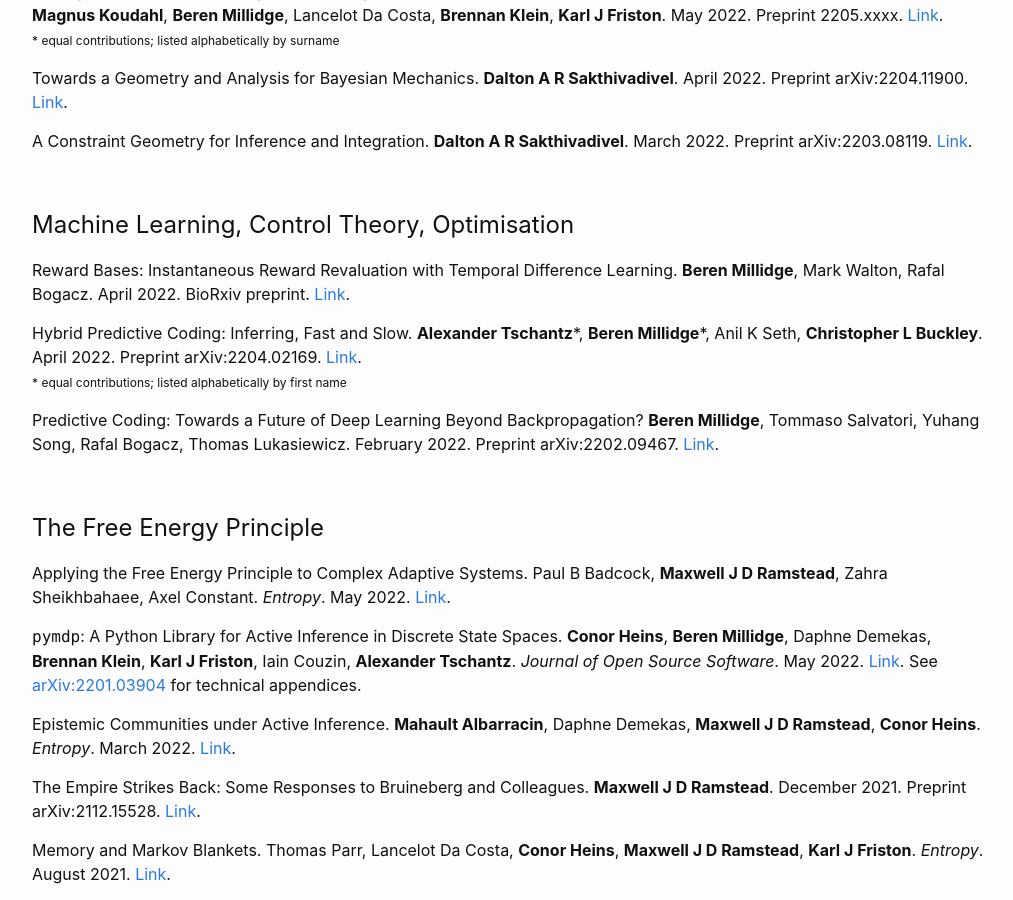
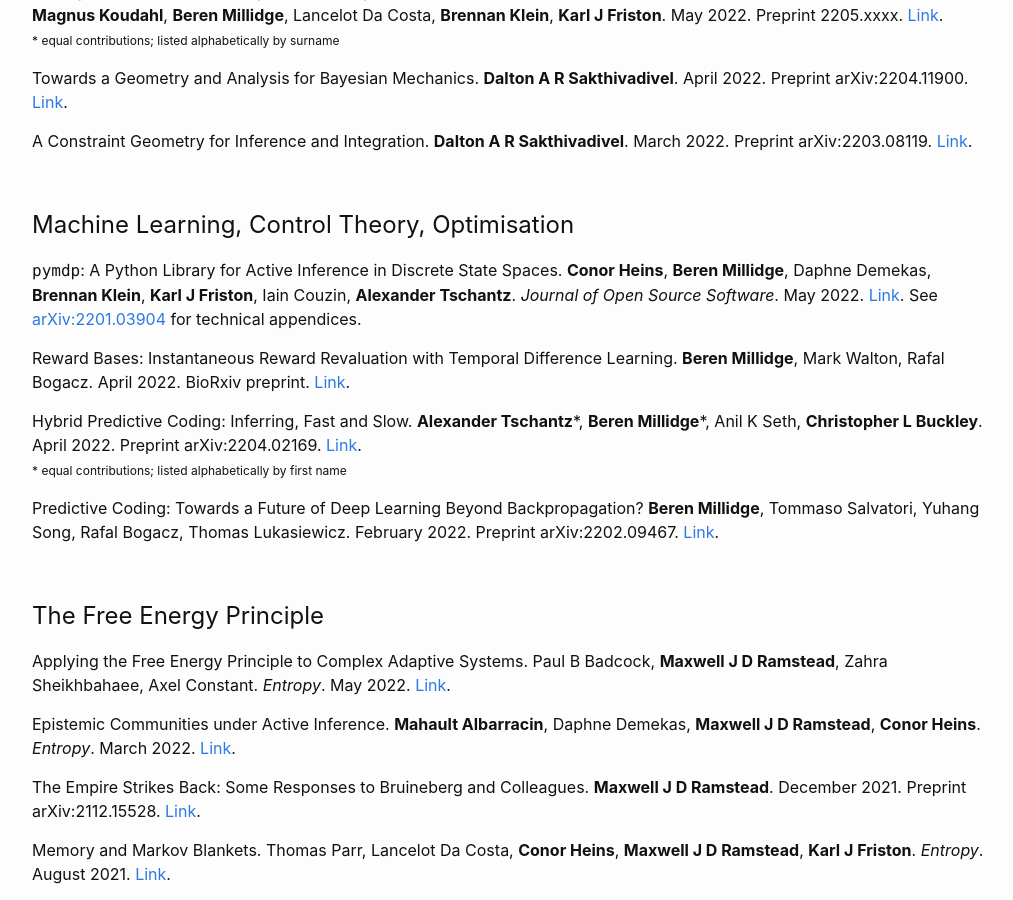
Before and after one commit to DARSakthi/DARSakthi.github.io, a Jekyll site: the page built from verses-lab.markdown, in a window 1280 px wide and 900 px high, scrolled down 1517 px. Shown: the whole window, without its empty margins (126-1139 px from the left). Built offline with Jekyll 4.4.1, drawn with Linux system fonts in a browser that asks for light colours; part of the change alters nothing that is shown.

Commit message:
Recategorised pymdp

```diff
--- a/verses-lab.markdown
+++ b/verses-lab.markdown
@@ -76,6 +76,8 @@ A Constraint Geometry for Inference and Integration. **Dalton A R Sakthivadivel*
 <a name="ml"></a>
 # Machine Learning, Control Theory, Optimisation
 
+<span style="font-family:Consolas">pymdp</span>: A Python Library for Active Inference in Discrete State Spaces. **Conor Heins**, **Beren Millidge**, Daphne Demekas, **Brennan Klein**, **Karl J Friston**, Iain Couzin, **Alexander Tschantz**. _Journal of Open Source Software_. May 2022. [Link](https://joss.theoj.org/papers/10.21105/joss.04098). See [arXiv:2201.03904](https://arxiv.org/abs/2201.03904) for technical appendices.
+
 Reward Bases: Instantaneous Reward Revaluation with Temporal Difference Learning. **Beren Millidge**, Mark Walton, Rafal Bogacz. April 2022. BioRxiv preprint. [Link](https://www.biorxiv.org/content/10.1101/2022.04.14.488361v1).
 
 Hybrid Predictive Coding: Inferring, Fast and Slow. **Alexander Tschantz**\*, **Beren Millidge**\*, Anil K Seth, **Christopher L Buckley**. April 2022. Preprint arXiv:2204.02169. [Link](https://arxiv.org/abs/2204.02169).
@@ -89,8 +91,6 @@ Predictive Coding: Towards a Future of Deep Learning Beyond Backpropagation? **B
 # The Free Energy Principle
 
 Applying the Free Energy Principle to Complex Adaptive Systems. Paul B Badcock, **Maxwell J D Ramstead**, Zahra Sheikhbahaee, Axel Constant. _Entropy_. May 2022. [Link](https://www.mdpi.com/1099-4300/24/5/689/htm).
-
-<span style="font-family:Consolas">pymdp</span>: A Python Library for Active Inference in Discrete State Spaces. **Conor Heins**, **Beren Millidge**, Daphne Demekas, **Brennan Klein**, **Karl J Friston**, Iain Couzin, **Alexander Tschantz**. _Journal of Open Source Software_. May 2022. [Link](https://joss.theoj.org/papers/10.21105/joss.04098). See [arXiv:2201.03904](https://arxiv.org/abs/2201.03904) for technical appendices.
 
 Epistemic Communities under Active Inference. **Mahault Albarracin**, Daphne Demekas, **Maxwell J D Ramstead**, **Conor Heins**. _Entropy_. March 2022. [Link](https://www.mdpi.com/1099-4300/24/4/476/htm).
 
```
